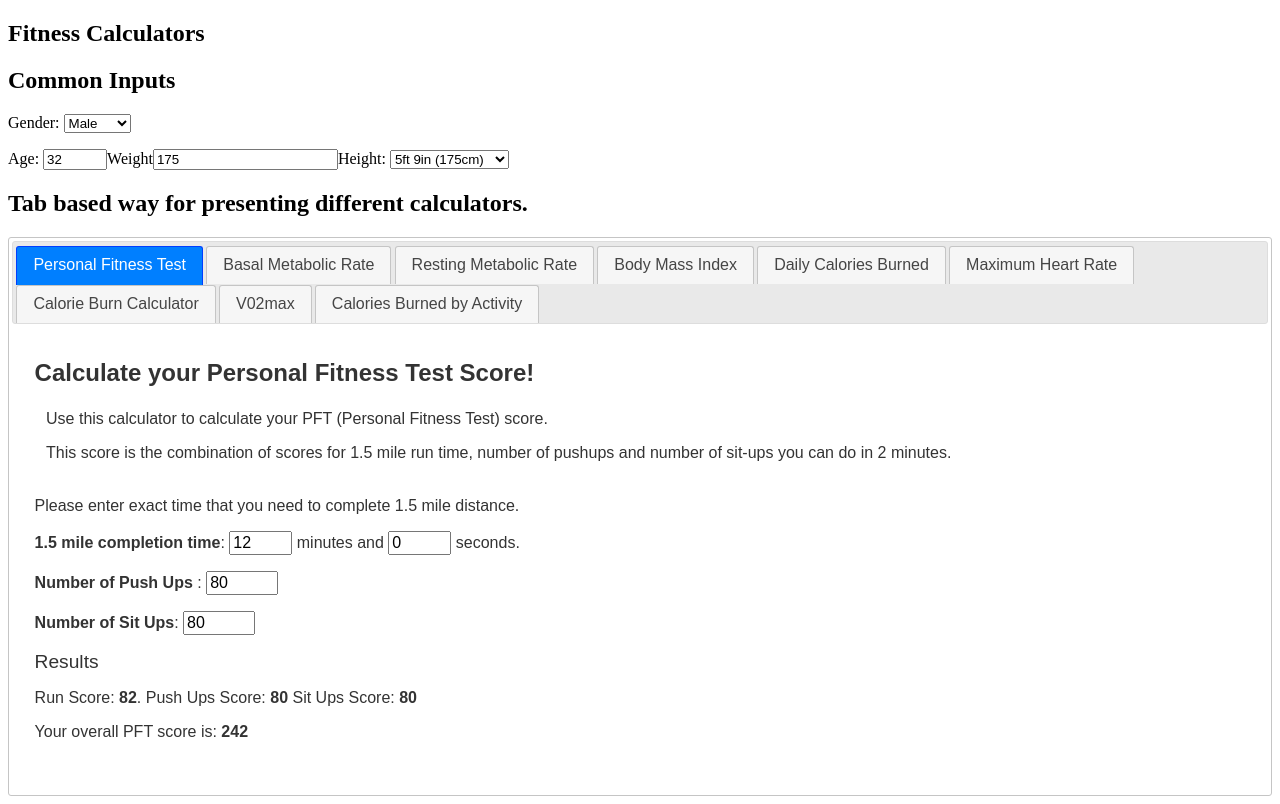
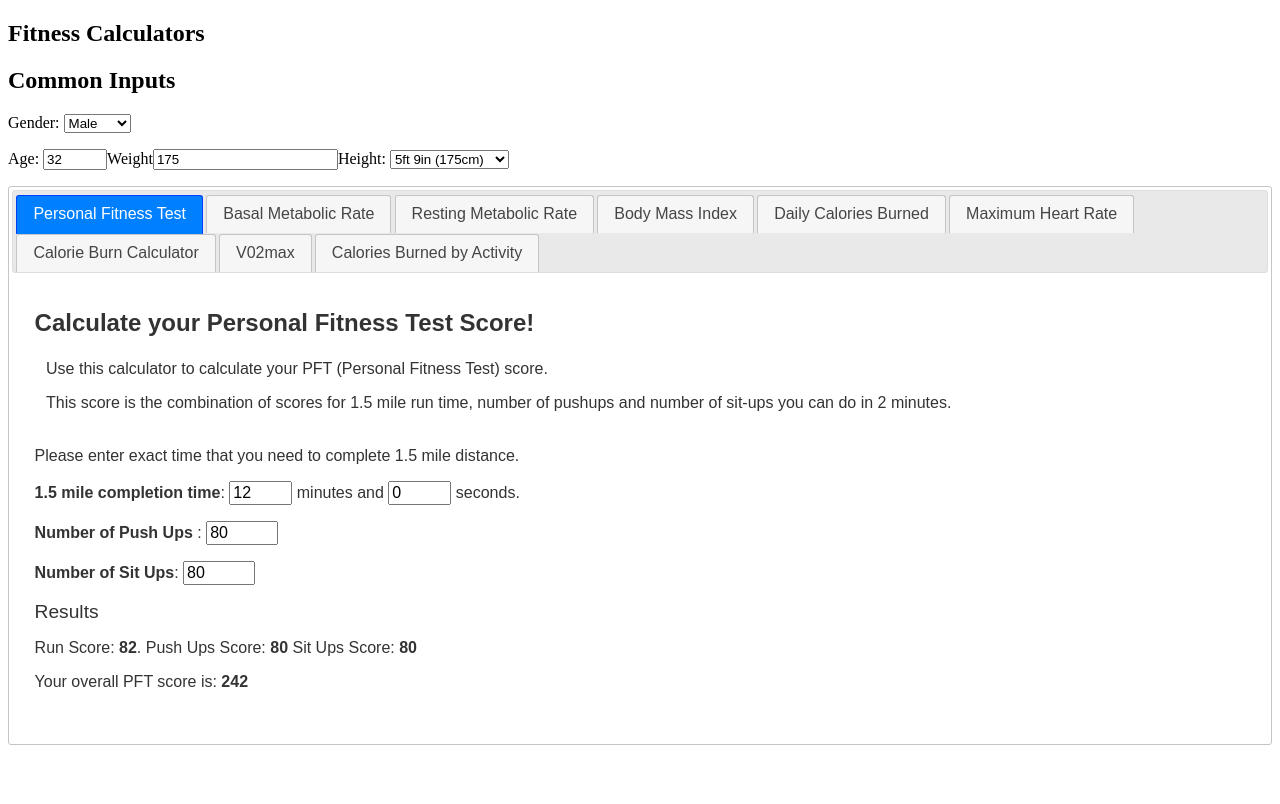
Before and after one commit to amit/fitnesscalc, a plain HTML site: page index.html in a window 1280 px wide. Drawn offline with nearby package versions, Linux system fonts and the light colour scheme.

```diff
--- a/index.html
+++ b/index.html
@@ -78,7 +78,6 @@ $(document).ready(function(){
 <option value="241">7ft 11in (241cm)</option>
 <option value="244">8ft 0in (244cm)</option>
 </select>
-<h1>Tab based way for presenting different calculators.</h1>
 <div id="tab"><ul><li><a href="#pft" ><span>Personal Fitness Test</span></a></li><li><a href="#bmr" ><span>Basal Metabolic Rate</span></a></li><li><a href="#rmr" ><span>Resting Metabolic Rate</span></a></li><li><a href="#bmi" ><span>Body Mass Index</span></a></li><li><a href="#dcb" ><span>Daily Calories Burned</span></a></li><li><a href="#mhr" ><span>Maximum Heart Rate</span></a></li><li><a href="#cbr" ><span>Calorie Burn Calculator</span></a></li><li><a href="#vo2max" ><span>V02max</span></a></li><li><a href="#cbra" ><span>Calories Burned by Activity</span></a></li></ul><div<br />
 <div id="pft">
 <h2> Calculate your Personal Fitness Test Score! </h2>
```
Also changed, not shown: 1 other file.
